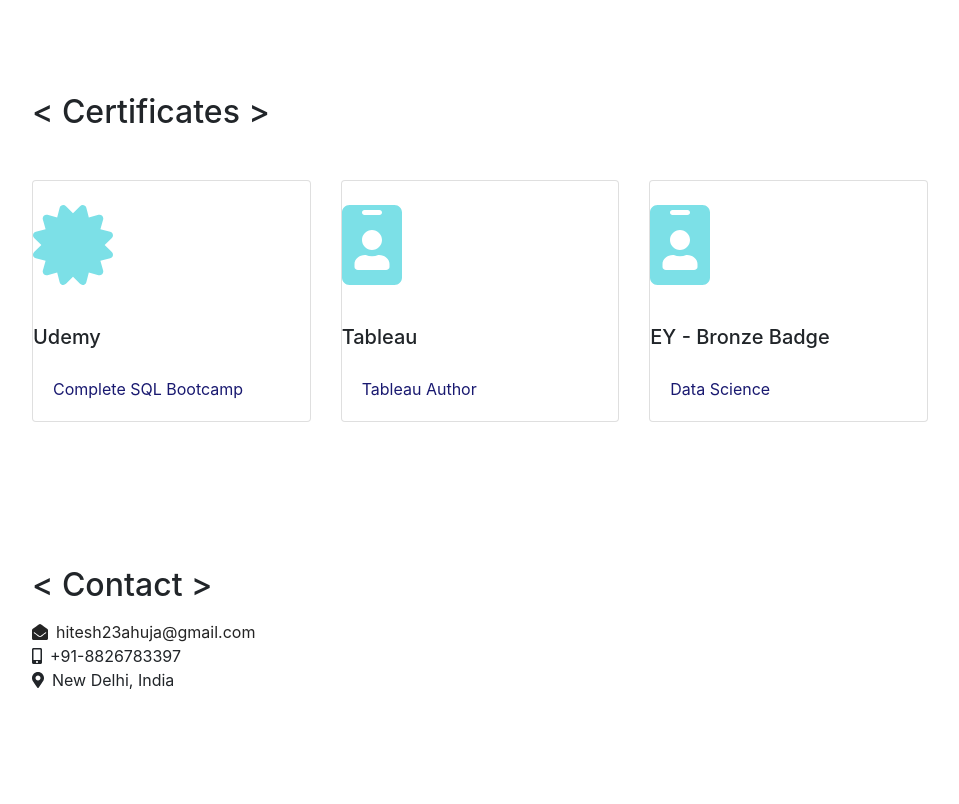
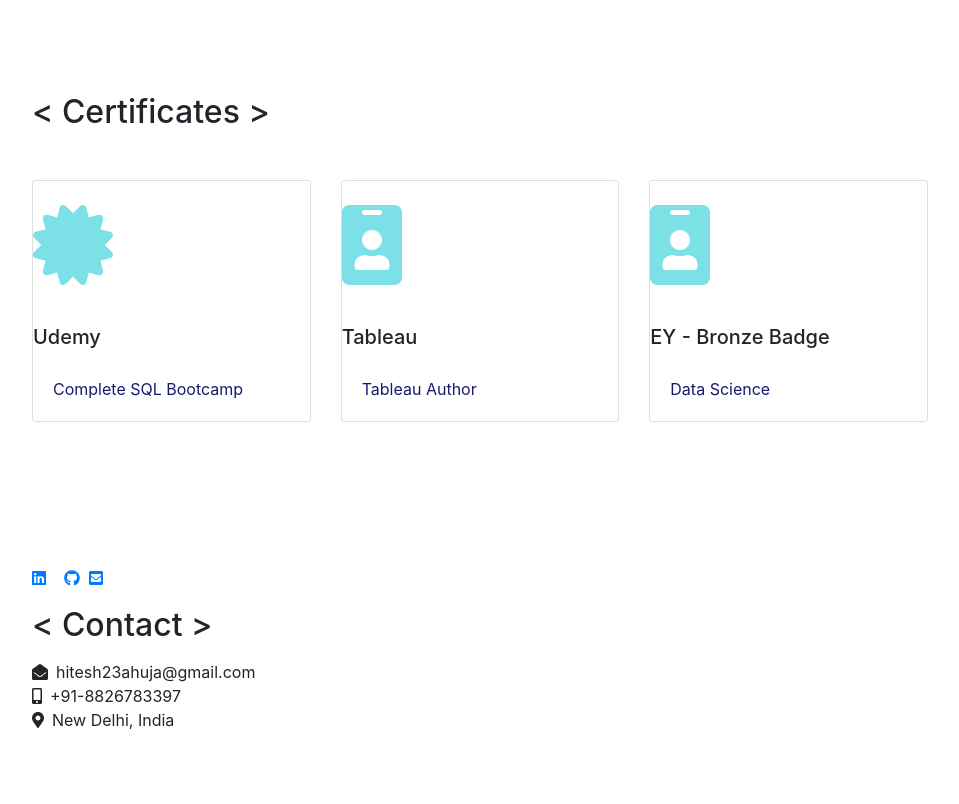
Before and after one commit to hiteshahuja23/hiteshahuja.github.io, a website with bundled scripts: page index.html in a window 1280 px wide. Shown: the part 4858-5662 px from the top of the page, without its empty margins (304-1263 px from the left). Before the commit the page ends 5622 px from the top, so only its background shows below. Built offline with nearby package versions, Linux system fonts and the light colour scheme; a web font is replaced by a local one.

Commit message:
added icons in contact section

```diff
--- a/index.html
+++ b/index.html
@@ -722,6 +722,29 @@
       </section>
 
       <section class="resume-section p-3 p-lg-5" id="contact">
+
+        <div>
+          <ul
+            class="list-inline"
+          >
+            <li class="list-inline-item">
+              <a href="https://www.linkedin.com/in/hitesh-ahuja-92439711a/" target="_blank" rel="noopener">
+                <i class="fab fa-linkedin mr-2"></i>
+              </a>
+            </li>
+            <li class="list-inline-item">
+              <a href="https://github.com/hiteshahuja23?tab=repositories" target="_blank" rel="noopener">
+                <i class="fab fa-github"></i>
+              </a>
+            </li>
+            <li class="list-inline-item">
+              <a href="mailto:hitesh23ahuja@gmail.com" target="_blank" rel="noopener">
+                <i class="fas fa-envelope-square"></i>
+              </a>
+            </li>
+          </ul>
+        </div>
+
         <div class="my-auto">
           <h2 class="mb-3">&lt; Contact &gt;</h2>
 
```
